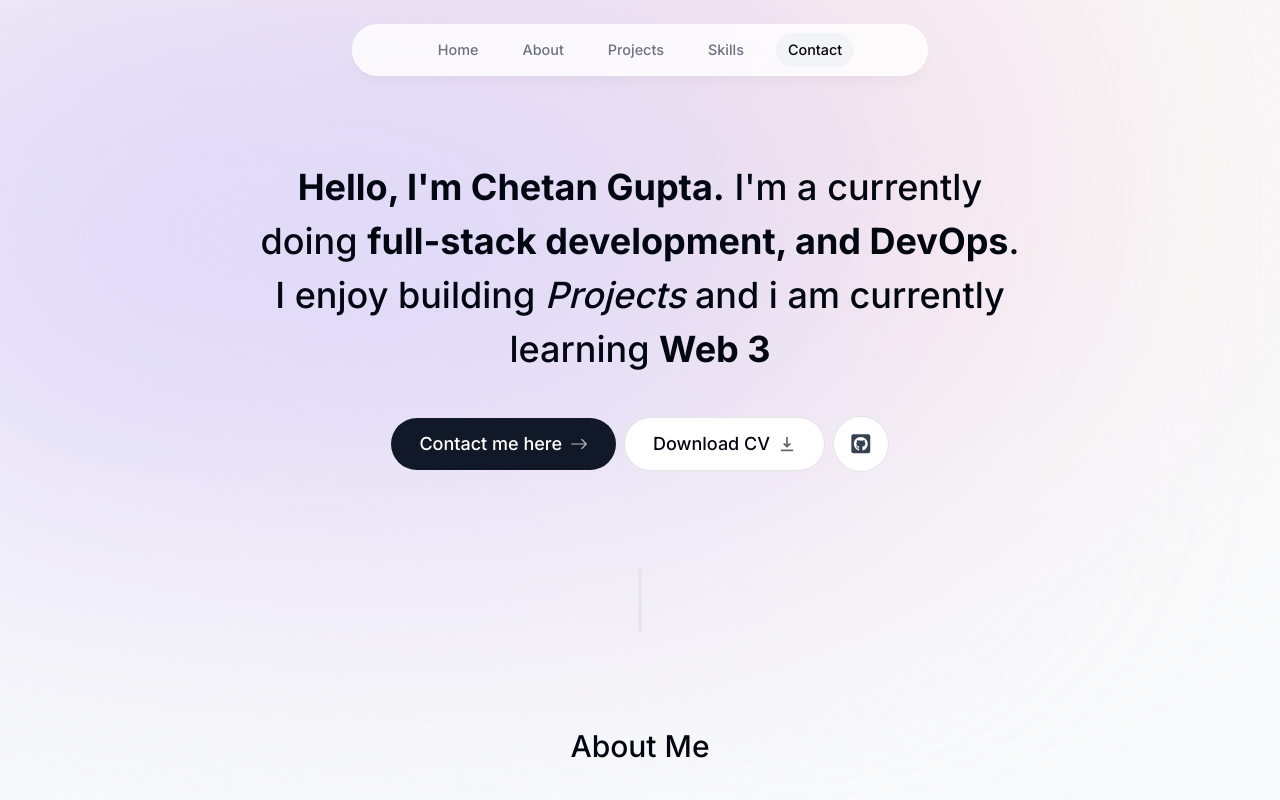
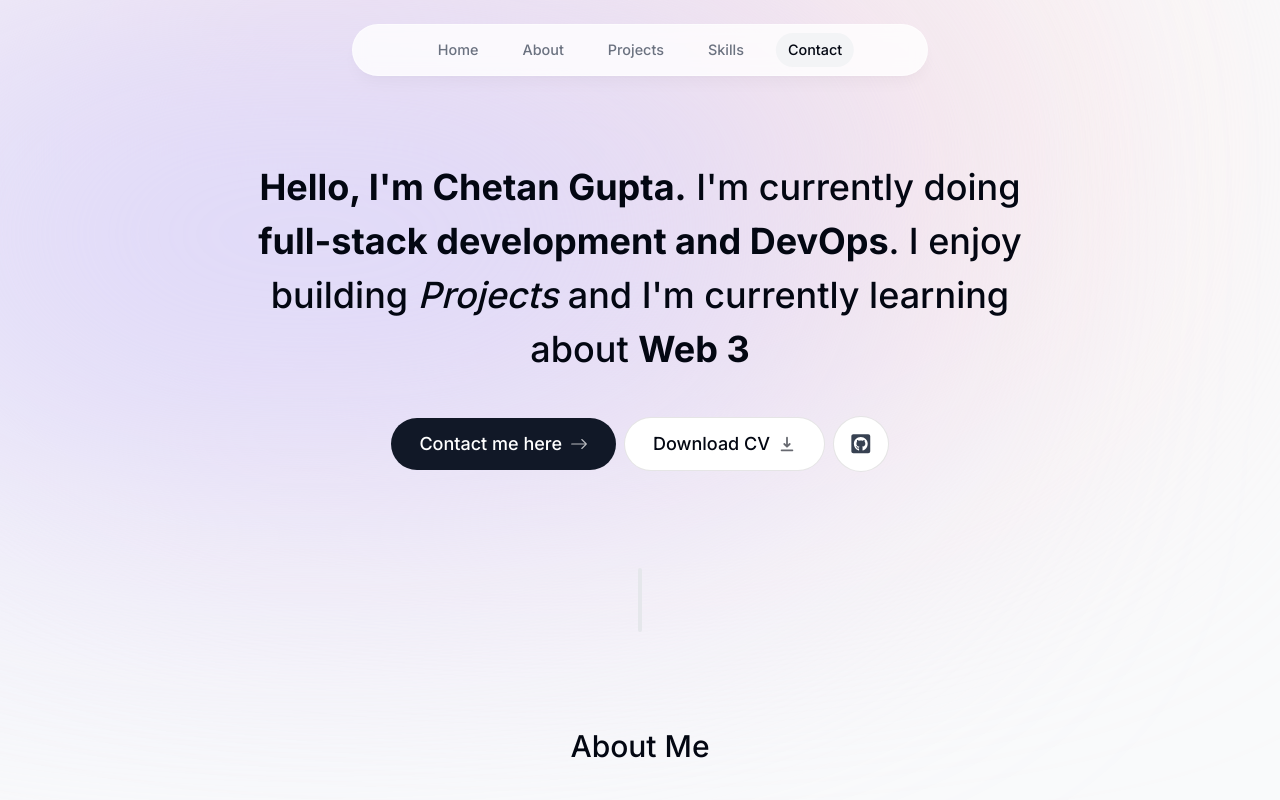
Before and after one commit to chetanguptaa/portfolio, a Next.js app: page / in a window 1280 px wide. Shown: the top 800 px of the page. Built offline with nearby package versions, Linux system fonts and the light colour scheme; no server answers.

Commit message:
fixed typo again

```diff
--- a/src/components/Intro.tsx
+++ b/src/components/Intro.tsx
@@ -50,11 +50,11 @@ export default function Intro() {
         initial={{ opacity: 0, y: 100 }}
         animate={{ opacity: 1, y: 0 }}
       >
-        <span className="font-bold">Hello, I'm Chetan Gupta.</span> I'm a
+        <span className="font-bold">Hello, I'm Chetan Gupta.</span> I'm
         currently doing{" "}
-        <span className="font-bold">full-stack development, and DevOps</span>. I
-        enjoy building <span className="italic">Projects</span> and i am
-        currently learning <span className="font-bold">Web 3</span>
+        <span className="font-bold">full-stack development and DevOps</span>. I
+        enjoy building <span className="italic">Projects</span> and I'm
+        currently learning about <span className="font-bold">Web 3</span>
       </motion.h1>
 
       <motion.div
```
